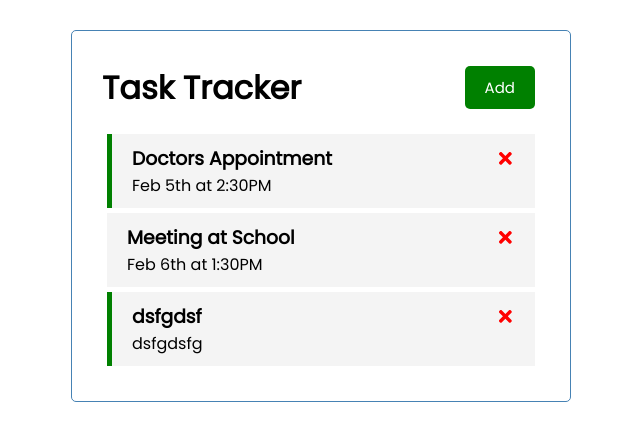
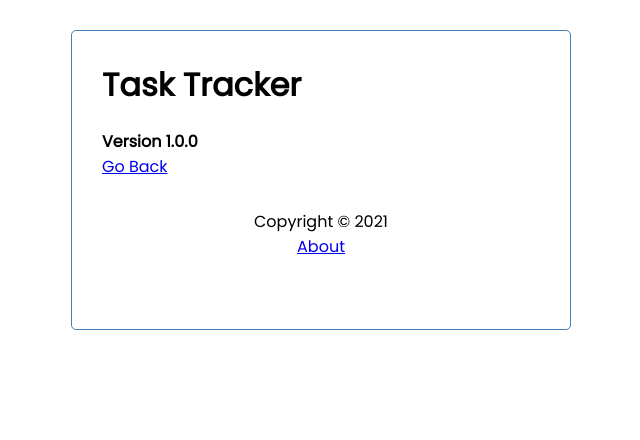
Before and after one commit to bluedev773/ToDoApp, a React (Create React App) app: page /about in a window 1280 px wide. Shown: the top 440 px of the page, without its empty margins (319-959 px from the left). Built offline with nearby package versions, Linux system fonts and the light colour scheme; data requests are answered from the project's data file.

Commit message:
add react routing

```diff
--- a/db.json
+++ b/db.json
@@ -10,7 +10,7 @@
       "id": 3,
       "text": "Meeting at School",
       "day": "Feb 6th at 1:30PM",
-      "reminder": false
+      "reminder": true
     },
     {
       "text": "dsfgdsf",
--- a/package.json
+++ b/package.json
@@ -10,6 +10,7 @@
     "react": "^17.0.1",
     "react-dom": "^17.0.1",
     "react-icons": "^4.1.0",
+    "react-router-dom": "^5.2.0",
     "react-scripts": "4.0.1",
     "serve": "^11.3.2",
     "web-vitals": "^0.2.4"
--- a/src/App.js
+++ b/src/App.js
@@ -1,7 +1,10 @@
 import { useState, useEffect } from 'react'
 import Header from "./components/Header"
+import Footer from "./components/Footer"
 import Tasks from "./components/Tasks"
 import AddTask from "./components/AddTask"
+import About from "./components/About"
+import {BrowserRouter as Router, Route} from "react-router-dom"
 
 function App() {
   const[showAddTask, setShowAddTask] = useState(false)
@@ -73,11 +76,22 @@
 
 
   return (
-    <div className="container">
-      <Header onAdd={()=> setShowAddTask(!showAddTask)} showAdd={showAddTask}/>
-      {showAddTask && <AddTask onAdd={addTask}/>}
-      {tasks.length > 0 ?<Tasks tasks={tasks} onDelete={deleteTask} onToggle={toggleReminder}/> : 'No Tasks!'}
-    </div>
+    <Router>
+      <div className="container">
+        <Header onAdd={()=> setShowAddTask(!showAddTask)} showAdd={showAddTask}/>
+
+        <Route path='/' exact render= {(props) => (
+          <>
+            {showAddTask && <AddTask onAdd={addTask}/>}
+            {tasks.length > 0 ?<Tasks tasks={tasks} onDelete={deleteTask} onToggle={toggleReminder}/> : 'No Tasks!'}
+
+          </>
+        )} />
+        <Route path='/about' component={About} />
+        <Footer/>
+      </div>
+    </Router>
+
   );
 }
 
--- /dev/null
+++ b/src/components/About.js
@@ -0,0 +1,11 @@
+import { Link } from 'react-router-dom'
+const About = () => {
+    return (
+        <div>
+            <h4>Version 1.0.0</h4>
+            <Link to="/">Go Back</Link>
+        </div>
+    )
+}
+
+export default About
--- /dev/null
+++ b/src/components/Footer.js
@@ -0,0 +1,11 @@
+import { Link } from 'react-router-dom'
+const Footer = () => {
+    return (
+        <footer>
+            <p>Copyright &copy; 2021</p>
+            <Link to="/about">About</Link>
+        </footer>
+    )
+}
+
+export default Footer
--- a/src/components/Header.js
+++ b/src/components/Header.js
@@ -1,12 +1,15 @@
 import PropTypes from 'prop-types'
 import Button from './Button'
+import { useLocation } from 'react-router-dom'
 
 const Header = ({title, onAdd, showAdd}) => {
+
+    const location = useLocation()
 
     return (
         <header className = "header">
            <h1>{title}</h1>
-           <Button color={showAdd ? 'red' :'green'} text={showAdd ? 'Close' : 'Add'}onClick = {onAdd}/>
+           {location.pathname === '/' && <Button color={showAdd ? 'red' :'green'} text={showAdd ? 'Close' : 'Add'}onClick = {onAdd}/>}
         </header>
     )
 }
```
Also changed, not shown: 2 other files (tests, documents, lock files or other folders).
